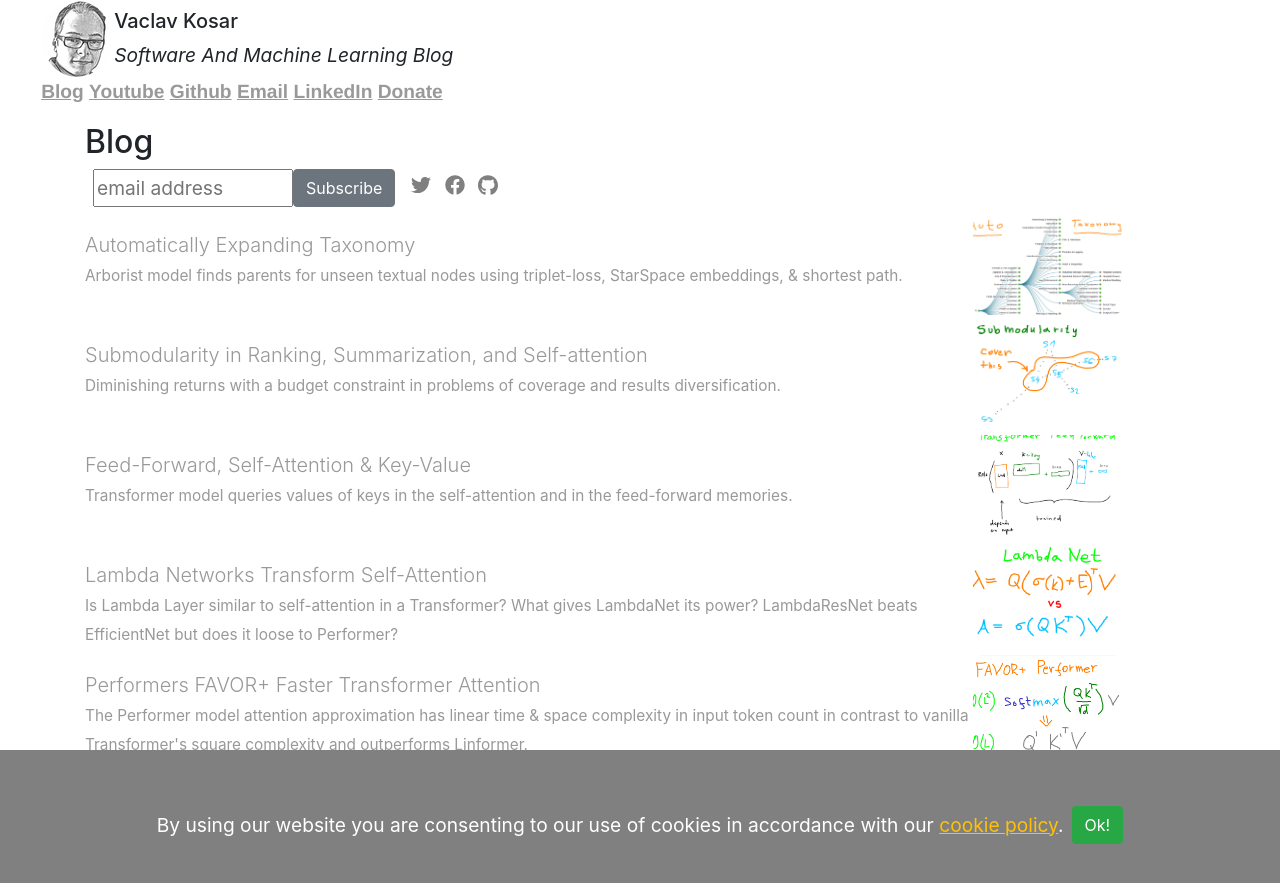
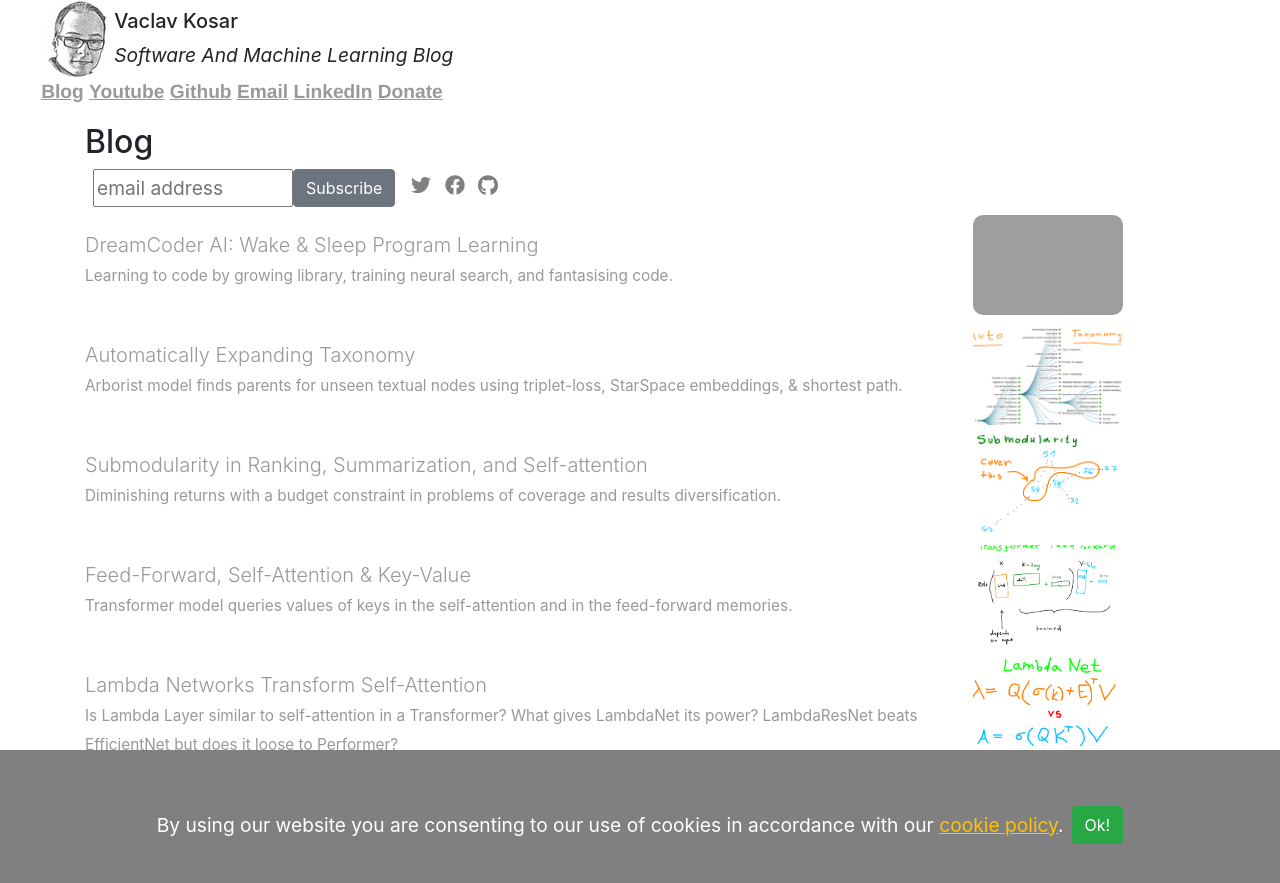
Before and after one commit to vackosar/vackosar.github.io, a Jekyll site: the page built from index.md, in a window 1280 px wide and 900 px high. Shown: the top 883 px of the window. Built offline with Jekyll 4.4.1, drawn with Linux system fonts in a browser that asks for light colours; grey boxes are pictures that could not be loaded.

Commit message:
dreamcoder

```diff
--- a/_drafts/2021-04-27-dreamcoder-wake-sleep-program-learning.md
+++ b/_posts/2021-04-27-dreamcoder-ai-wake-sleep-program-learning.md
@@ -1,9 +1,9 @@
 ---
 layout: post
-title: "DreamCoder AI: TODO"
+title: "DreamCoder AI: Wake & Sleep Program Learning"
 date: 2021-04-27
 categories: ml
-description: Learning to code by growing library and training neural search.
+description: Learning to code by growing library, training neural search, and fantasising code.
 permalink: /:categories/:title
 ---
 
```
